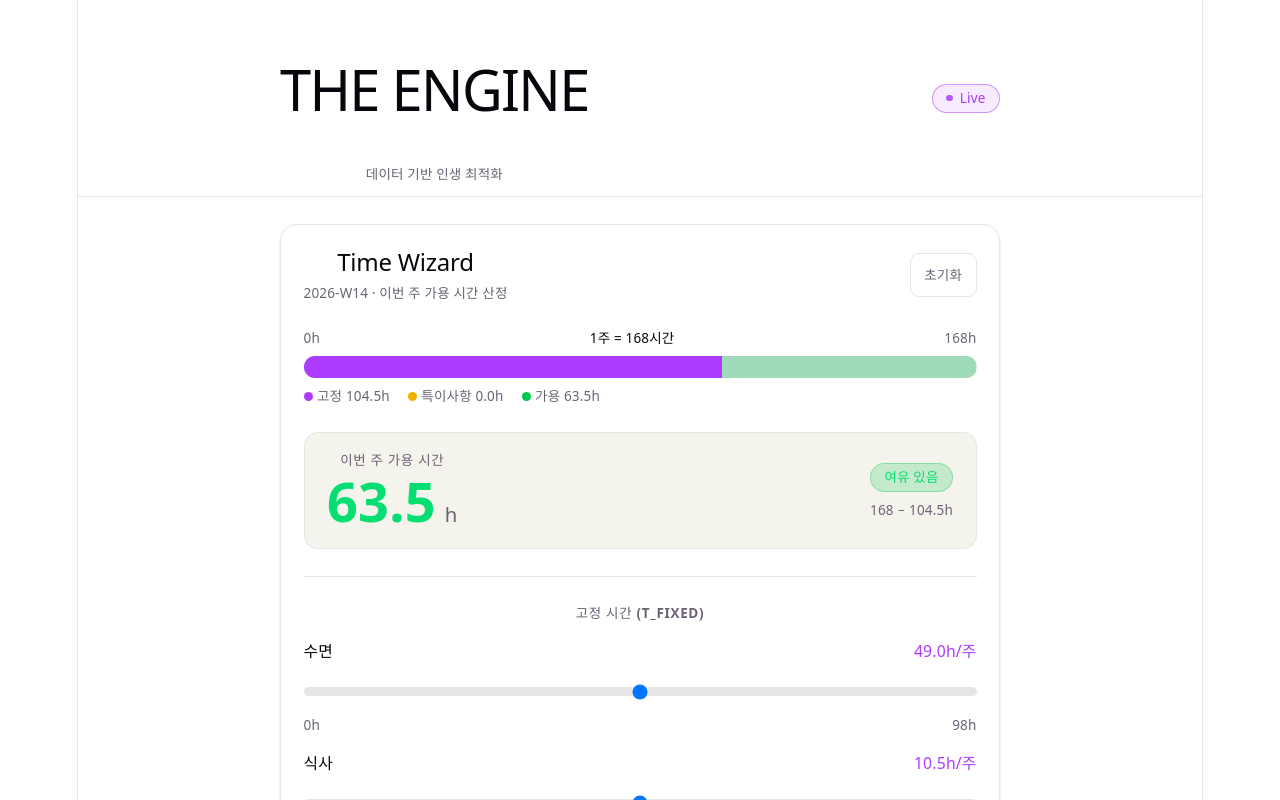
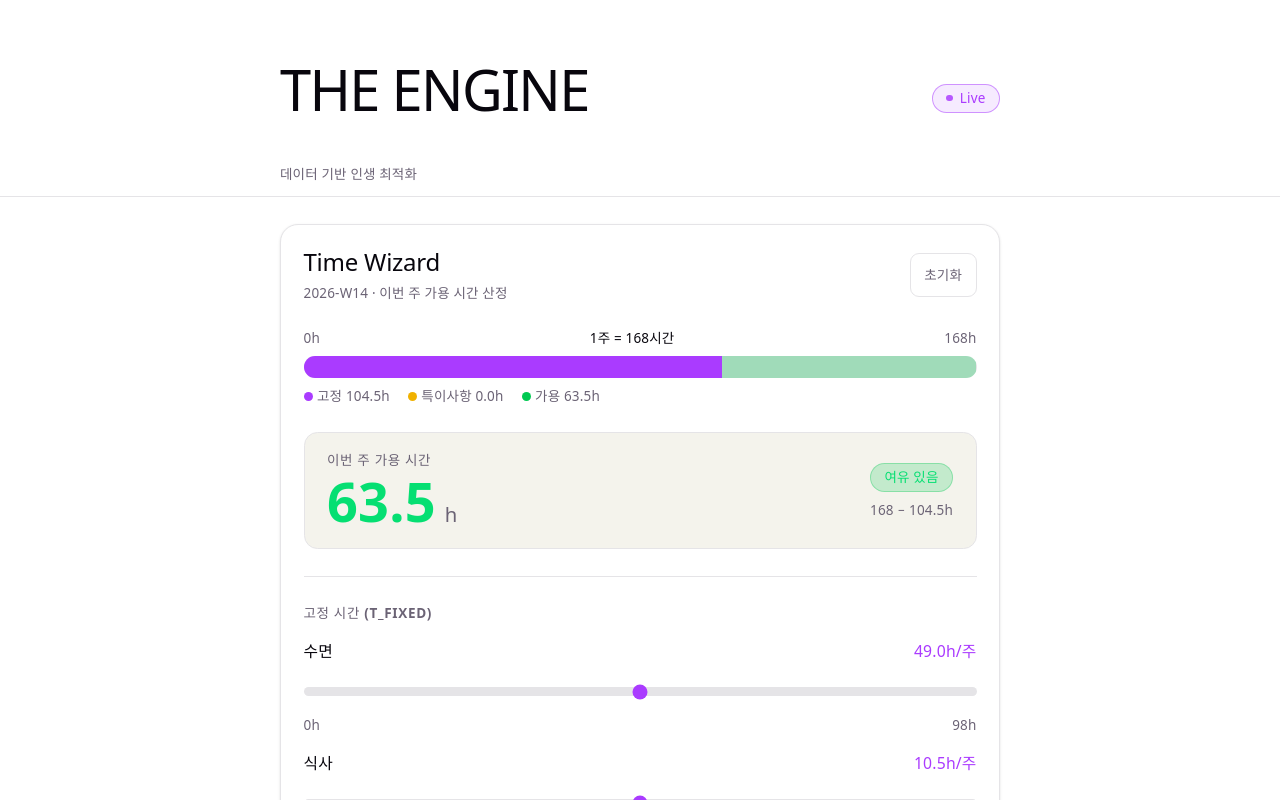
Before and after one commit to rnfkfldu/VSCODE_ROUTINE_TRIGGER, a React (Vite) app: page / in a window 1280 px wide. Shown: the top 800 px of the page. Built offline with nearby package versions, Linux system fonts and the light colour scheme.

Commit message:
Auto commit: 2026-03-29 00:38:53

```diff
--- a/src/index.css
+++ b/src/index.css
@@ -53,15 +53,14 @@
 }
 
 #root {
-  width: 1126px;
-  max-width: 100%;
-  margin: 0 auto;
-  text-align: center;
-  border-inline: 1px solid var(--border);
+  width: 100%;
   min-height: 100svh;
-  display: flex;
-  flex-direction: column;
-  box-sizing: border-box;
+}
+
+@layer base {
+  input[type='range'] {
+    accent-color: var(--accent);
+  }
 }
 
 body {
```
